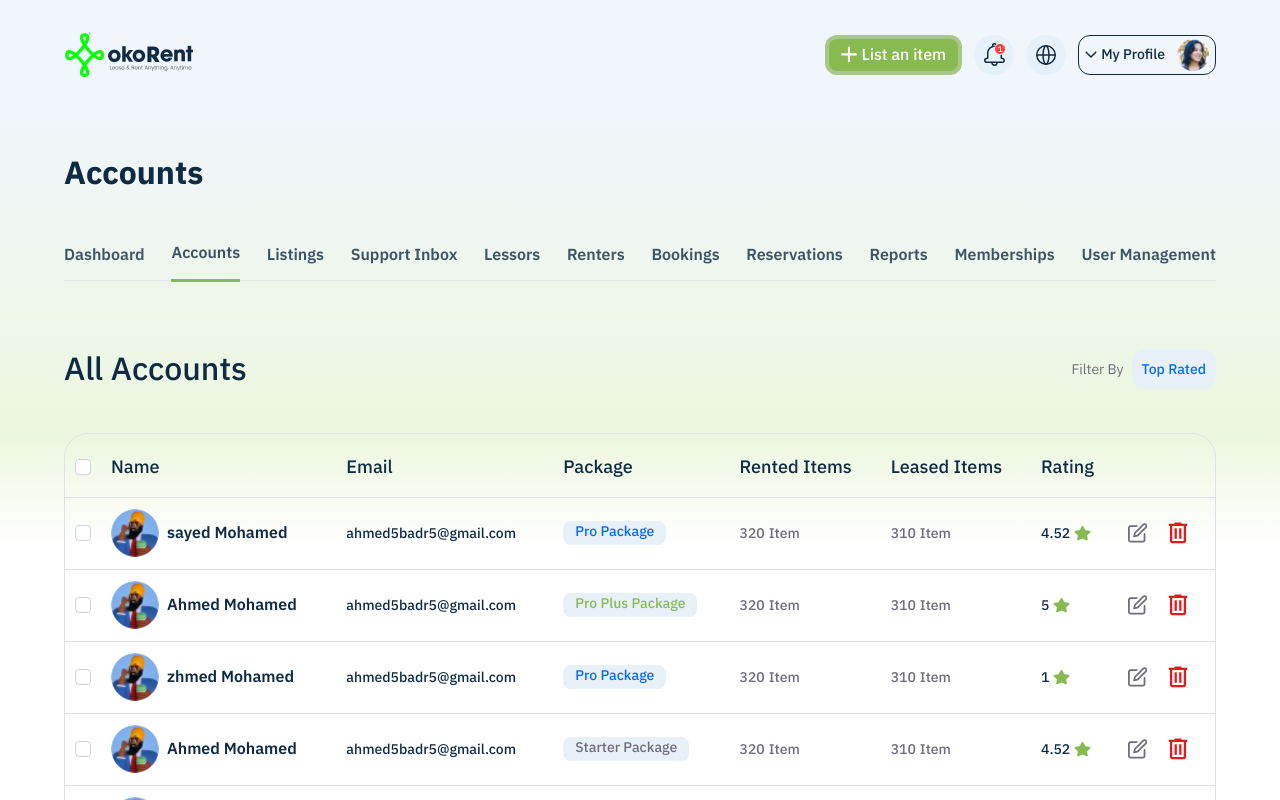
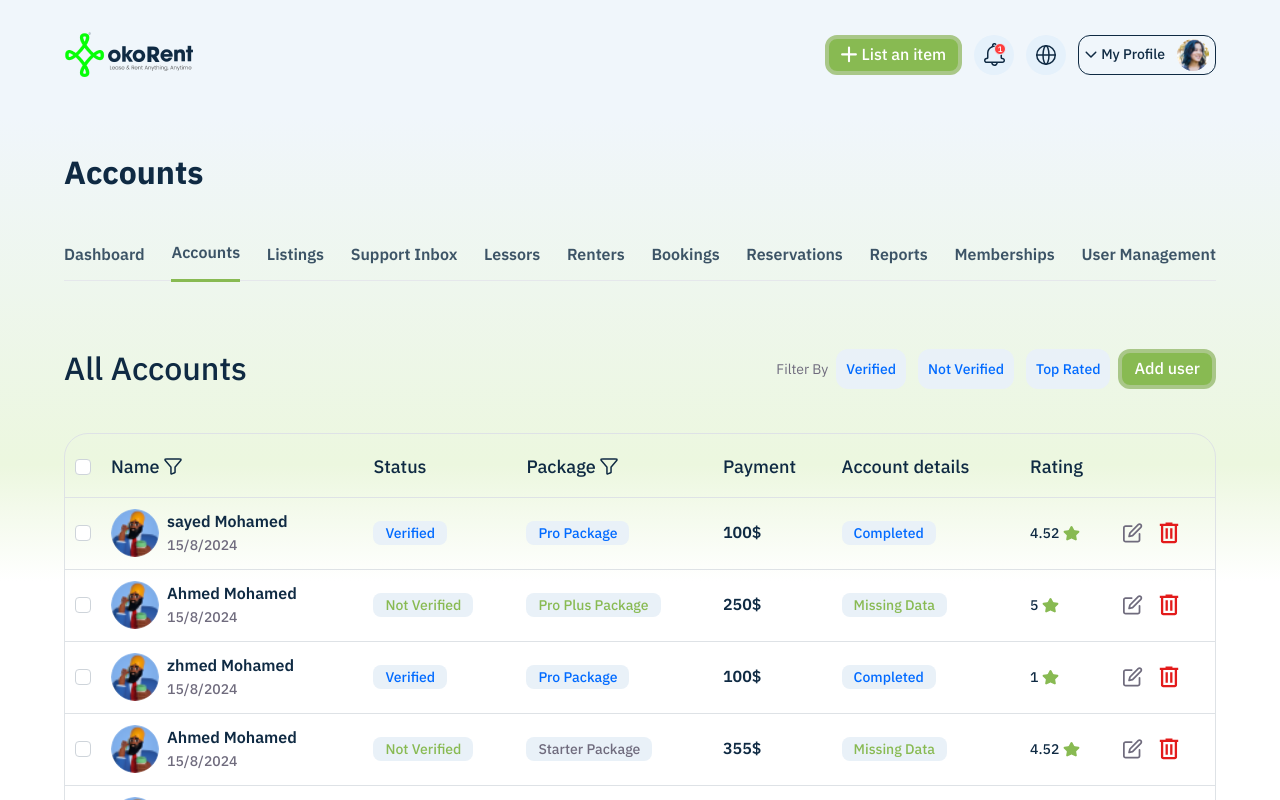
Before and after one commit to amirelkassar/Okorent-ClientSide, a Next.js app in the folder WeRent/src/Web/ClientApp/: page /en/admin/Accounts in a window 1280 px wide. Shown: the top 800 px of the page. Built offline with nearby package versions, Linux system fonts and the light colour scheme.

Commit message:
edit in table admon + acrount + data table

```diff
--- a/WeRent/src/Web/ClientApp/src/app/[locale]/admin/Accounts/_components/column.tsx
+++ b/WeRent/src/Web/ClientApp/src/app/[locale]/admin/Accounts/_components/column.tsx
@@ -2,31 +2,45 @@
 
 import DeleteIcon from "@/src/assets/icons/delete";
 import EditIcon from "@/src/assets/icons/edit";
+import FilterIcon from "@/src/assets/icons/filter";
 import StarIcon from "@/src/assets/icons/star";
+import CardStatus from "@/src/components/cardStatus";
+import { Link } from "@/src/navigation";
+import ROUTES from "@/src/routes";
 import { ActionIcon } from "@mantine/core";
 import { ColumnDef } from "@tanstack/react-table";
-import Image from "next/image";
+import Image, { StaticImageData } from "next/image";
 
 // This type is used to define the shape of our data.
 // You can use a Zod schema here if you want.
 export type MedicalTeamTableData = {
   id: number;
   name: string;
-  email: string;
   package: string;
   period: string;
   payment: number;
   rating: number;
-  img: any;
+  img: StaticImageData;
+  verified: boolean;
+  accountDetails: string;
+  date: string;
 };
 
 export const columns: ColumnDef<MedicalTeamTableData>[] = [
   {
     accessorKey: "name",
-    header: "Name",
+    header: () => {
+      return (
+        <div className="flex items-center gap-1 cursor-pointer">
+          <p className="text-[18px]">Name</p>
+          <FilterIcon />
+        </div>
+      );
+    },
     cell: ({ getValue, row }) => {
       const name = getValue<string>();
       const img = row.original.img;
+      const date = row.original.date;
 
       return (
         <div className="flex items-center gap-2">
@@ -37,59 +51,66 @@ export const columns: ColumnDef<MedicalTeamTableData>[] = [
             height={50}
             className="w-12 h-12 rounded-[50%] object-cover object-top"
           />
-          <h2 className="text-[16px] font-SemiBold">{name}</h2>
+          <div>
+            <h2 className="text-[16px] font-SemiBold">{name}</h2>
+            <p className="text-[14px] text-grayMedium">{date}</p>
+          </div>
         </div>
       );
     },
   },
 
   {
-    accessorKey: "email",
-    header: "Email",
-  },
-  {
-    accessorKey: "package",
-    header: "Package",
+    accessorKey: "verified",
+    header: "Status",
     cell: ({ getValue }) => {
-      const packageVal = getValue<string>();
-      return (
-        <p
-          className={`bg-grayBack px-3 rounded-lg !h-6 w-fit  text-center text-blue ${
-            packageVal === "Pro Plus Package"
-              ? "text-green"
-              : packageVal === "Starter Package"
-              ? "text-grayMedium"
-              : ""
-          } `}
-        >
-          {packageVal}
-        </p>
+      const status = getValue<string>();
+      return status ? (
+        <CardStatus title={'Verified'} type="blue" />
+      ) : (
+        <CardStatus title={'Not Verified'} type="green" />
       );
     },
   },
   {
-    accessorKey: "rentedItems",
-    header: "Rented Items",
-    cell: ({ getValue }: any) => {
-      const countItem = getValue();
+    accessorKey: "package",
+    header: () => {
       return (
-        <div className="flex items-center gap-1 text-grayMedium">
-          <span>{countItem}</span>
-          <span> Item</span>
+        <div className="flex items-center gap-1 cursor-pointer">
+          <p className="text-[18px]">Package</p>
+          <FilterIcon />
         </div>
+      );
+    },
+    cell: ({ getValue }) => {
+      const packageVal = getValue<string>();
+      return packageVal === "Pro Package" ? (
+        <CardStatus title={packageVal} type="blue" />
+      ) : packageVal === "Starter Package" ? (
+        <CardStatus title={packageVal} type='gray' />
+      ) : (
+        <CardStatus title={packageVal} type="green" />
       );
     },
   },
   {
-    accessorKey: "leasedItems",
-    header: "Leased Items",
-    cell: ({ getValue }: any) => {
-      const countItem = getValue();
-      return (
-        <div className="flex items-center gap-1 text-grayMedium">
-          <span>{countItem}</span>
-          <span> Item</span>
-        </div>
+    accessorKey: "payment",
+    header: "Payment",
+    cell: ({ getValue }) => {
+      const payment = getValue<number>();
+      return <p className=" text-[16px] font-SemiBold">{payment}$</p>;
+    },
+  },
+
+  {
+    accessorKey: "accountDetails",
+    header: "Account details",
+    cell: ({ getValue }) => {
+      const accountDetails = getValue<string>();
+      return accountDetails === "Completed" ? (
+        <CardStatus title={accountDetails} type="blue" />
+      ) : (
+        <CardStatus title={accountDetails} type="green" />
       );
     },
   },
@@ -108,12 +129,13 @@ export const columns: ColumnDef<MedicalTeamTableData>[] = [
   },
   {
     id: "actions",
-    cell: () => {
+    cell: ({row}) => {
+      const id = row.original.id
       return (
         <div className="flex items-center gap-3 w-fit">
-          <ActionIcon variant="transparent">
+          <Link href={ROUTES.ADMIN.ACCOUNTSDETAILS(id)}   >
             <EditIcon className="w-5 h-auto" />
-          </ActionIcon>
+          </Link>
           <ActionIcon variant="transparent">
             <DeleteIcon className="w-5 h-auto" />
           </ActionIcon>
--- a/WeRent/src/Web/ClientApp/src/app/[locale]/admin/Accounts/page.tsx
+++ b/WeRent/src/Web/ClientApp/src/app/[locale]/admin/Accounts/page.tsx
@@ -1,38 +1,39 @@
-import FilterBy from "@/src/components/filterBy";
 import React from "react";
-
 import { UserData } from "@/src/lib/dataUser";
 import { columns } from "./_components/column";
 import { DataTable } from "@/src/components/data-table";
 const FilterOptions = [
   {
-    label: "Pro Package",
-    icon: null,
-    key: "Pro Package",
+    label: "Verified",
+    type:'filter',
+    key: true,
   },
   {
-    label: "Pro Plus Package",
-    icon: null,
-    key:  "Pro Plus Package",
+    label: "Not Verified",
+    type:'filter',
+    key: false,
   },
 ];
 const sortingData = [
   {
-    label: 'Top Rated',
-    key: 'rating',
+    label: "Top Rated",
+    type:'sort',
+    key: "rating",
   },
 ];
 function page() {
   return (
     <div>
-
       <DataTable
         title="All Accounts"
-
+        filter="buttons"
+        filterData={FilterOptions}
+        filterBy="verified"
         data={UserData}
         columns={columns}
         sort
         sortingData={sortingData}
+        addUser
       />
     </div>
   );
--- a/WeRent/src/Web/ClientApp/src/app/[locale]/admin/_components/column.tsx
+++ b/WeRent/src/Web/ClientApp/src/app/[locale]/admin/_components/column.tsx
@@ -4,21 +4,26 @@ import DeleteIcon from "@/src/assets/icons/delete";
 import EditIcon from "@/src/assets/icons/edit";
 import FilterIcon from "@/src/assets/icons/filter";
 import StarIcon from "@/src/assets/icons/star";
+import CardStatus from "@/src/components/cardStatus";
+import { Link } from "@/src/navigation";
+import ROUTES from "@/src/routes";
 import { ActionIcon } from "@mantine/core";
 import { ColumnDef } from "@tanstack/react-table";
-import Image from "next/image";
+import Image, { StaticImageData } from "next/image";
 
 // This type is used to define the shape of our data.
 // You can use a Zod schema here if you want.
 export type MedicalTeamTableData = {
   id: number;
   name: string;
-  email: string;
   package: string;
   period: string;
   payment: number;
   rating: number;
-  img: any;
+  img: StaticImageData;
+  verified: boolean;
+  accountDetails: string;
+  date: string;
 };
 
 export const columns: ColumnDef<MedicalTeamTableData>[] = [
@@ -35,6 +40,7 @@ export const columns: ColumnDef<MedicalTeamTableData>[] = [
     cell: ({ getValue, row }) => {
       const name = getValue<string>();
       const img = row.original.img;
+      const date = row.original.date;
 
       return (
         <div className="flex items-center gap-2">
@@ -45,16 +51,26 @@ export const columns: ColumnDef<MedicalTeamTableData>[] = [
             height={50}
             className="w-12 h-12 rounded-[50%] object-cover object-top"
           />
-          <h2 className="text-[16px] font-SemiBold">{name}</h2>
+          <div>
+            <h2 className="text-[16px] font-SemiBold">{name}</h2>
+            <p className="text-[14px] text-grayMedium">{date}</p>
+          </div>
         </div>
       );
     },
   },
 
   {
-    accessorKey: "email",
-    header: "Email",
-
+    accessorKey: "verified",
+    header: "Status",
+    cell: ({ getValue }) => {
+      const status = getValue<string>();
+      return status ? (
+        <CardStatus title={'Verified'} type="blue" />
+      ) : (
+        <CardStatus title={'Not Verified'} type="green" />
+      );
+    },
   },
   {
     accessorKey: "package",
@@ -68,28 +84,35 @@ export const columns: ColumnDef<MedicalTeamTableData>[] = [
     },
     cell: ({ getValue }) => {
       const packageVal = getValue<string>();
-      return (
-        <p
-          className={`bg-grayBack px-3 rounded-lg !h-6 w-fit  text-center text-blue ${
-            packageVal === "Pro Plus Package"
-              ? "text-green"
-              : packageVal === "Starter Package"
-              ? "text-grayMedium"
-              : ""
-          } `}
-        >
-          {packageVal}
-        </p>
+      return packageVal === "Pro Package" ? (
+        <CardStatus title={packageVal} type="blue" />
+      ) : packageVal === "Starter Package" ? (
+        <CardStatus title={packageVal} type='gray' />
+      ) : (
+        <CardStatus title={packageVal} type="green" />
       );
     },
   },
   {
-    accessorKey: "period",
+    accessorKey: "payment",
     header: "Payment",
+    cell: ({ getValue }) => {
+      const payment = getValue<number>();
+      return <p className=" text-[16px] font-SemiBold">{payment}$</p>;
+    },
   },
+
   {
-    accessorKey: "payment",
-    header: "Period",
+    accessorKey: "accountDetails",
+    header: "Account details",
+    cell: ({ getValue }) => {
+      const accountDetails = getValue<string>();
+      return accountDetails === "Completed" ? (
+        <CardStatus title={accountDetails} type="blue" />
+      ) : (
+        <CardStatus title={accountDetails} type="green" />
+      );
+    },
   },
   {
     accessorKey: "rating",
@@ -106,12 +129,13 @@ export const columns: ColumnDef<MedicalTeamTableData>[] = [
   },
   {
     id: "actions",
-    cell: () => {
+    cell: ({row}) => {
+      const id = row.original.id
       return (
         <div className="flex items-center gap-3 w-fit">
-          <ActionIcon variant="transparent">
+          <Link href={ROUTES.ADMIN.ACCOUNTSDETAILS(id)}   >
             <EditIcon className="w-5 h-auto" />
-          </ActionIcon>
+          </Link>
           <ActionIcon variant="transparent">
             <DeleteIcon className="w-5 h-auto" />
           </ActionIcon>
--- a/WeRent/src/Web/ClientApp/src/app/[locale]/admin/page.tsx
+++ b/WeRent/src/Web/ClientApp/src/app/[locale]/admin/page.tsx
@@ -3,8 +3,6 @@ import HeaderDash from "./_components/header";
 import ChartsPlatform from "./_components/charts";
 import Button from "@/src/components/button";
 import { columns } from "./_components/column";
-
-import ArrowWhiteIcon from "@/src/assets/icons/arrowWhite";
 import { UserData } from "@/src/lib/dataUser";
 import { DataTable } from "@/src/components/data-table";
 import ROUTES from "@/src/routes";
--- /dev/null
+++ b/WeRent/src/Web/ClientApp/src/components/add-user.tsx
@@ -0,0 +1,30 @@
+"use client";
+
+import React from "react";
+import ModalComp from "./modal-comp";
+import { useDisclosure } from "@mantine/hooks";
+import Button from "./button";
+import Input from "./input";
+import Password from "./password";
+
+function AddUser() {
+  const [opened, { open, close }] = useDisclosure(false);
+  return (
+    <>
+      <Button className={"h-10 w-fit gap-3 "} onClick={open}>
+        Add user
+      </Button>
+      <ModalComp title="Add user" opened={opened} close={close}>
+        <div className="flex flex-col gap-4 w-[460px] max-w-full">
+          <Input label="Name" placeholder="Write your name here" />
+          <Input label="Email" placeholder="Write you email here" />
+          <Password label="Password" placeholder="Write password here" />
+          <Input label="Phone Number" placeholder="Write phone number here  " />
+          <Button className={'w-full mt-3 '} onClick={close}>Create Account</Button>
+        </div>
+      </ModalComp>
+    </>
+  );
+}
+
+export default AddUser;
--- a/WeRent/src/Web/ClientApp/src/components/data-table.tsx
+++ b/WeRent/src/Web/ClientApp/src/components/data-table.tsx
@@ -22,10 +22,12 @@ import Button from "./button";
 import RentSwitch from "./RentSwitch";
 export interface FilterData {
   label: string;
-  key: string|boolean;
+  type: string;
+  key: string | boolean;
 }
 export interface SortingData {
   label: string;
+  type: string;
   key: string;
 }
 interface DataTableProps<TData, TValue> {
@@ -41,7 +43,8 @@ interface DataTableProps<TData, TValue> {
   filterData?: FilterData[];
   sort?: boolean;
   sortingData?: SortingData[];
-  haveRentSwitch?:boolean
+  haveRentSwitch?: boolean;
+  addUser?: boolean;
 }
 export function DataTable<TData, TValue>({
   columns,
@@ -56,7 +59,8 @@ export function DataTable<TData, TValue>({
   filterData = [],
   sort = false,
   sortingData = [],
-  haveRentSwitch=false
+  haveRentSwitch = false,
+  addUser = false,
 }: DataTableProps<TData, TValue>) {
   const [columnFilters, setColumnFilters] = useState<ColumnFiltersState>([]);
   const [selectedUsers, setSelectedUsers] = useState<Set<number>>(new Set());
@@ -90,14 +94,14 @@ export function DataTable<TData, TValue>({
 
     if (tableColumn) return tableColumn.getFilterValue();
   };
-  const handelFilter = (key: string|boolean) => {
+  const handelFilter = (key: string | boolean) => {
     table.getColumn(filterBy)?.setFilterValue(key);
   };
   const handelSort = (key: string) => {
     table.getColumn(key)?.getIsSorted() !== "desc"
       ? table.getColumn(key)?.toggleSorting()
       : table.resetSorting();
-      return table.getColumn(key)?.getIsSorted()
+    return table.getColumn(key)?.getIsSorted();
   };
   return (
     <div>
@@ -114,31 +118,41 @@ export function DataTable<TData, TValue>({
             </Link>
           )}
         </div>
-        {
-          haveRentSwitch&&<RentSwitch/>
-        }
+        {haveRentSwitch && <RentSwitch />}
         {viewAll && (
           <Button className={"h-10 w-fit gap-3 "}>
-            <p className="text-white text-[16px]">{viewAllTitle||'View all'} </p>
+            <p className="text-white text-[16px]">
+              {viewAllTitle || "View all"}{" "}
+            </p>
             <ArrowWhiteIcon />
           </Button>
         )}
-        {filter && (
+        {filter && sort ? (
+          <FilterBy
+            data={filterData.concat(sortingData)}
+            filterfun={handelFilter}
+            sortFun={handelSort}
+            search={search}
+            addUser={addUser}
+          />
+        ) : filter ? (
           <FilterBy
             data={filterData}
             filterfun={handelFilter}
-            sortFun={()=>{}}
+            sortFun={() => {}}
             search={search}
+            addUser={addUser}
           />
-        )}
-        {sort && (
+        ) : sort ? (
           <FilterBy
             data={sortingData}
-            filterfun={()=>{}}
+            filterfun={() => {}}
             sortFun={handelSort}
             search={search}
+            addUser={addUser}
           />
-        )}
+        ) : null}
+
       </div>
 
       <div className="space-y-5 border border-[#dee2e6] rounded-3xl pt-3 pb-6 mb-20">
@@ -173,11 +187,11 @@ export function DataTable<TData, TValue>({
               </Table.Tr>
             ))}
           </Table.Thead>
-          <Table.Tbody >
+          <Table.Tbody>
             {table.getRowModel().rows?.length ? (
               table.getRowModel().rows.map((row, index) => (
                 <Table.Tr
-                className="min-h-[72px] h-[72px]"
+                  className="min-h-[72px] h-[72px]"
                   key={row.id}
                   data-state={row.getIsSelected() && "selected"}
                 >
--- a/WeRent/src/Web/ClientApp/src/components/filterBy.tsx
+++ b/WeRent/src/Web/ClientApp/src/components/filterBy.tsx
@@ -3,23 +3,26 @@ import Button from "./button";
 import { Link } from "../navigation";
 import ROUTES from "../routes";
 import { cn } from "../lib/utils";
+import AddUser from "./add-user";
 export interface HandleFilter {
-  (key: string|boolean): void;
+  (key: string | boolean): void;
 }
 export interface HandleSort {
   (key: string): void;
 }
 export interface FilterData {
   label: string;
-  key: string|boolean;
+  type: string;
+  key: string | boolean;
 }
 interface FilterByProps {
   data: FilterData[];
   filterfun: HandleFilter | null;
   sortFun: HandleSort | null;
   search?: boolean;
+  addUser?: boolean;
 }
-function FilterBy({ data, search, filterfun, sortFun }: FilterByProps) {
+function FilterBy({ data, search, filterfun, sortFun ,addUser=false}: FilterByProps) {
   return (
     <div className="flex items-center gap-2">
       <h3 className="text-grayMedium text-[14px] font-Regular">Filter By</h3>
@@ -28,12 +31,11 @@ function FilterBy({ data, search, filterfun, sortFun }: FilterByProps) {
           return (
             <li
               onClick={() => {
-                if (filterfun) {
-                  filterfun(item.key);
-                }
-                if (sortFun) {
-                  sortFun(item.key.toString());
-                }
+                item.type === "filter"
+                  ? filterfun && filterfun(item.key)
+                  : item.type === "sort"
+                  ? sortFun && sortFun(item.key.toString())
+                  : null;
               }}
               key={i}
               className={cn(
@@ -55,6 +57,7 @@ function FilterBy({ data, search, filterfun, sortFun }: FilterByProps) {
           Search a listing
         </Link>
       )}
+       {addUser && <AddUser/>}
     </div>
   );
 }
--- a/WeRent/src/Web/ClientApp/src/lib/dataUser.tsx
+++ b/WeRent/src/Web/ClientApp/src/lib/dataUser.tsx
@@ -15,74 +15,87 @@ export const UserData = [
   {
     id: 1,
     name: "sayed Mohamed",
-    email: "ahmed5badr5@gmail.com",
     package: "Pro Package",
     period: "1 Year",
     payment: 100,
     rating: 4.52,
-    rentedItems: 320,
-    leasedItems: 310,
     img: avatar,
+    verified: true,
+    accountDetails: "Completed",
+    date: "15/8/2024",
   },
+
   {
     id: 2,
     name: "Ahmed Mohamed",
-    email: "ahmed5badr5@gmail.com",
     package: "Pro Plus Package",
     period: "1 Year",
     payment: 250,
     rating: 5,
-    rentedItems: 320,
-    leasedItems: 310,
     img: avatar,
+    verified:false,
+    accountDetails: "Missing Data",
+    date: "15/8/2024",
   },
   {
     id: 3,
     name: "zhmed Mohamed",
-    email: "ahmed5badr5@gmail.com",
     package: "Pro Package",
     period: "1 Year",
     payment: 100,
     rating: 1,
-    rentedItems: 320,
-    leasedItems: 310,
     img: avatar,
+    verified: true,
+    accountDetails: "Completed",
+    date: "15/8/2024",
   },
   {
     id: 4,
     name: "Ahmed Mohamed",
-    email: "ahmed5badr5@gmail.com",
     package: "Starter Package",
     period: "1 Year",
     payment: 355,
     rating: 4.52,
-    rentedItems: 320,
-    leasedItems: 310,
     img: avatar,
+    verified: false,
+    accountDetails: "Missing Data",
+    date: "15/8/2024",
   },
   {
     id: 5,
     name: "farouk Mohamed",
-    email: "ahmed5badr5@gmail.com",
     package: "Pro Package",
     period: "1 Year",
     payment: 100,
     rating: 4,
-    rentedItems: 320,
-    leasedItems: 310,
     img: avatar,
+    verified: true,
+    accountDetails: "Completed",
+    date: "15/8/2024",
   },
   {
     id: 6,
     name: "Ahmed Mohamed",
-    email: "ahmed5badr5@gmail.com",
     package: "Pro Package",
     period: "1 Year",
     payment: 100,
     rating: 4.52,
-    rentedItems: 320,
-    leasedItems: 310,
     img: avatar,
+    verified: true,
+    accountDetails: "Completed",
+    date: "15/8/2024",
+  },
+  {
+    id: 7,
+    name: "zhmed Mohamed",
+    package: "Pro Package",
+    period: "1 Year",
+    payment: 100,
+    rating: 1,
+    img: avatar,
+    verified: false,
+    accountDetails: "Completed",
+    date: "15/8/2024",
   },
 ];
 
@@ -240,7 +253,7 @@ export const ListingsData = [
     id: 2,
     phone: "Samsung Galaxy S23",
     quantity: 200,
-    status:false,
+    status: false,
     inStock: 250,
     rented: 0,
     rentalCost: 100,
@@ -341,7 +354,6 @@ interface RequestData {
   imgUser: StaticImageData;
   imgHome: StaticImageData;
 }
-
 
 export const RequestsData: RequestData[] = [
   {
--- a/WeRent/src/Web/ClientApp/src/routes.js
+++ b/WeRent/src/Web/ClientApp/src/routes.js
@@ -13,6 +13,7 @@ const ROUTES = {
   ADMIN: {
     DASHBOARD: "/admin",
     ACCOUNTS: "/admin/Accounts",
+    ACCOUNTSDETAILS:(id)=> `/admin/Accounts/${id}`,
     LISTINGS: "/admin/Listings",
     SUPPORT: "/admin/Support",
     LESSORS: "/admin/Lessors",
```
